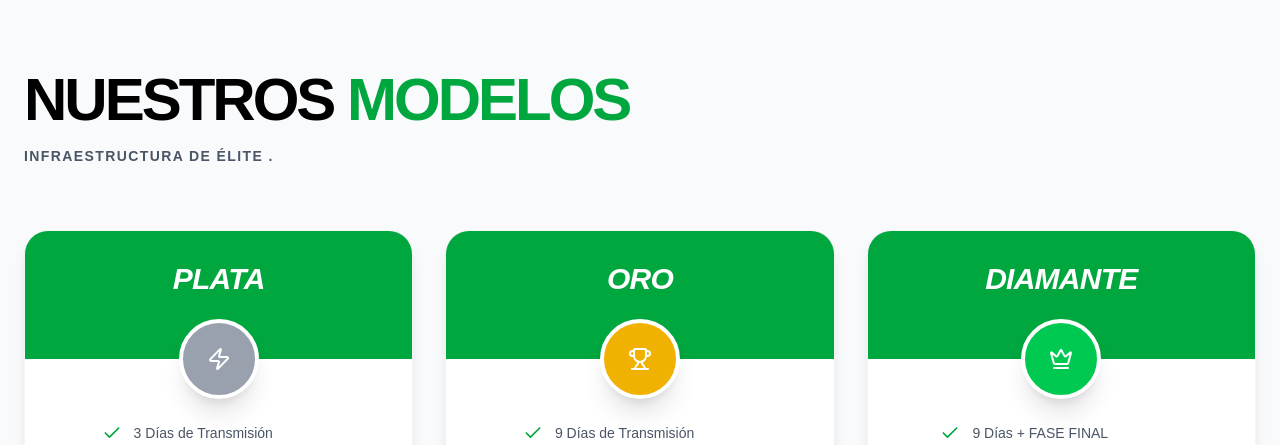
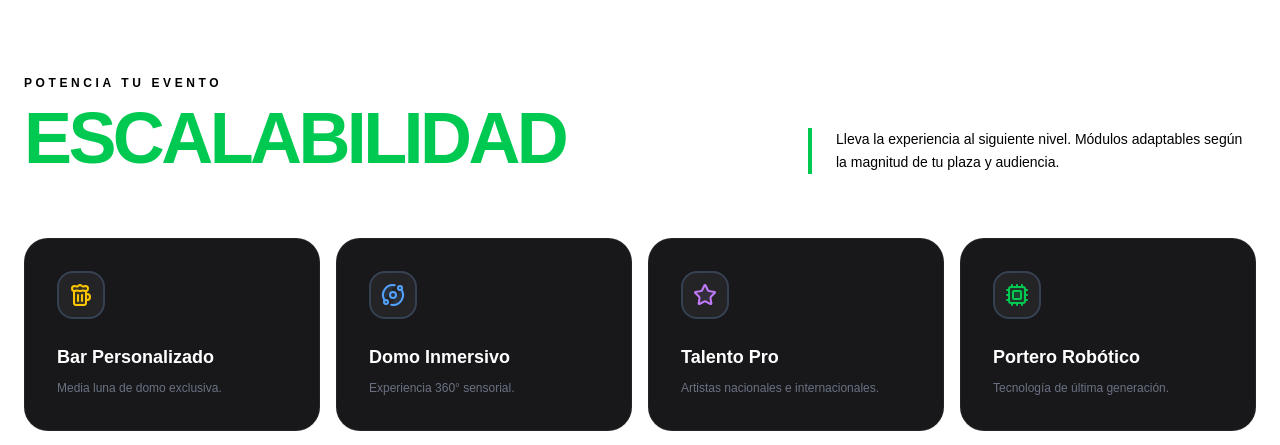
Before and after one commit to desarrollobizapp-design/fan-zone-landing-page, a Next.js app: page / in a window 1280 px wide. Shown: the part 2294-2739 px from the top of the page. Built offline with nearby package versions, Linux system fonts and the light colour scheme.

Commit message:
Integracion de componente nuevo a pageHome -> / Scalability

```diff
--- /dev/null
+++ b/app/components/Scalability.tsx
@@ -0,0 +1,80 @@
+import React from 'react';
+import {
+  Beer,
+  Orbit,
+  Users,
+  Trophy,
+  ShoppingBag,
+  Cpu,
+  Gamepad2,
+  Target,
+  Zap,
+  Star
+} from 'lucide-react';
+
+export default function Escalabilidad() {
+  const upgrades = [
+    { icon: <Beer className="text-yellow-400 fill-yellow-400/10" />, title: "Bar Personalizado", desc: "Media luna de domo exclusiva." },
+    { icon: <Orbit className="text-blue-400 fill-blue-400/10" />, title: "Domo Inmersivo", desc: "Experiencia 360° sensorial." },
+    { icon: <Star className="text-purple-400 fill-purple-400/10" />, title: "Talento Pro", desc: "Artistas nacionales e internacionales." },
+    { icon: <Cpu className="text-green-500 fill-green-500/10" />, title: "Portero Robótico", desc: "Tecnología de última generación." },
+    { icon: <Gamepad2 className="text-pink-500 fill-pink-500/10" />, title: "Zona Gamer", desc: "Múltiples consolas y torneos." },
+    { icon: <Target className="text-orange-500 fill-orange-500/10" />, title: "Cancha 3x3", desc: "Torneos relámpago en el sitio." },
+    { icon: <Zap className="text-yellow-500 fill-yellow-500/10" />, title: "Fuegos Artificiales", desc: "Show pirotécnico de clausura." },
+    { icon: <Users className="text-indigo-400 fill-indigo-400/10" />, title: "Convivencias", desc: "Meet & Greet con jugadores." },
+  ];
+
+  return (
+    <section className="py-24 text-white">
+      <div className="container mx-auto px-6">
+
+        {/* Cabecera de Sección */}
+        <div className="flex flex-col md:flex-row md:items-end justify-between mb-16 gap-4">
+          <div>
+            <span className="text-black font-black tracking-[0.3em] uppercase text-xs">Potencia tu evento</span>
+            <h2 className="text-green-500 text-5xl md:text-7xl font-black tracking-tighter uppercase mt-2">
+              Escalabilidad {/*<span className="text-black/50 text-4xl md:text-6xl">BIZ</span>*/}
+            </h2>
+          </div>
+          <p className="max-w-md text-black text-sm leading-relaxed border-l-4 border-green-500 pl-6">
+            Lleva la experiencia al siguiente nivel. Módulos adaptables según la magnitud de tu plaza y audiencia.
+          </p>
+        </div>
+
+        {/* Grid de Upgrades */}
+        <div className="grid grid-cols-1 sm:grid-cols-2 lg:grid-cols-4 gap-4">
+          {upgrades.map((item, index) => (
+            <div
+              key={index}
+              className="group p-8 bg-zinc-900 border border-white/5 rounded-3xl hover:bg-zinc-800 transition-all duration-300 hover:-translate-y-2"
+            >
+              <div className="border-gray-700 border-2 w-12 h-12 rounded-2xl bg-white/5 flex items-center justify-center mb-6 group-hover:scale-110 transition-transform">
+                {item.icon}
+              </div>
+              <h3 className="text-lg font-bold mb-2">{item.title}</h3>
+              <p className="text-gray-500 text-xs leading-relaxed group-hover:text-gray-300 transition-colors">
+                {item.desc}
+              </p>
+            </div>
+          ))}
+
+          {/* Tarjeta Especial: Upgrade Mundialista */}
+          {/*<div className="lg:col-span-2 p-8 bg-linear-to-br from-green-600 to-green-900 rounded-3xl flex flex-col justify-between relative overflow-hidden group">
+            <Trophy className="absolute -right-4 -bottom-4 w-48 h-48 text-black/20 group-hover:scale-110 transition-transform duration-700" />
+            <div className="relative z-10">
+              <span className="bg-black/20 px-3 py-1 rounded-full text-[10px] font-black uppercase tracking-widest">Premium Upgrade</span>
+              <h3 className="text-3xl font-black mt-4 uppercase">Upgrade a Fase Final</h3>
+              <p className="text-white/80 mt-2 max-w-xs text-sm">
+                O extiende la experiencia a todo el mundial con productos OFICIALES y futbolito humano.
+              </p>
+            </div>
+            <button className="relative z-10 mt-8 w-fit px-6 py-3 bg-white text-black font-black text-xs uppercase tracking-widest rounded-full hover:bg-yellow-400 transition-colors">
+              Solicitar Info
+            </button>
+          </div>*/}
+        </div>
+
+      </div>
+    </section>
+  );
+}
--- a/app/page.tsx
+++ b/app/page.tsx
@@ -2,6 +2,7 @@ import Hero from './components/Hero';
 import InfoSection from './components/InfoSection';
 import QueEsZonaFest from './components/QueEsZonaFest';
 import Packages from './components/Packages';
+import Scalability from './components/Scalability';
 
 export default function Home() {
   return (
@@ -9,6 +10,7 @@ export default function Home() {
       <Hero />
       <InfoSection />
       <QueEsZonaFest />
+      <Scalability/>
       <Packages />
     </main>
   );
```
